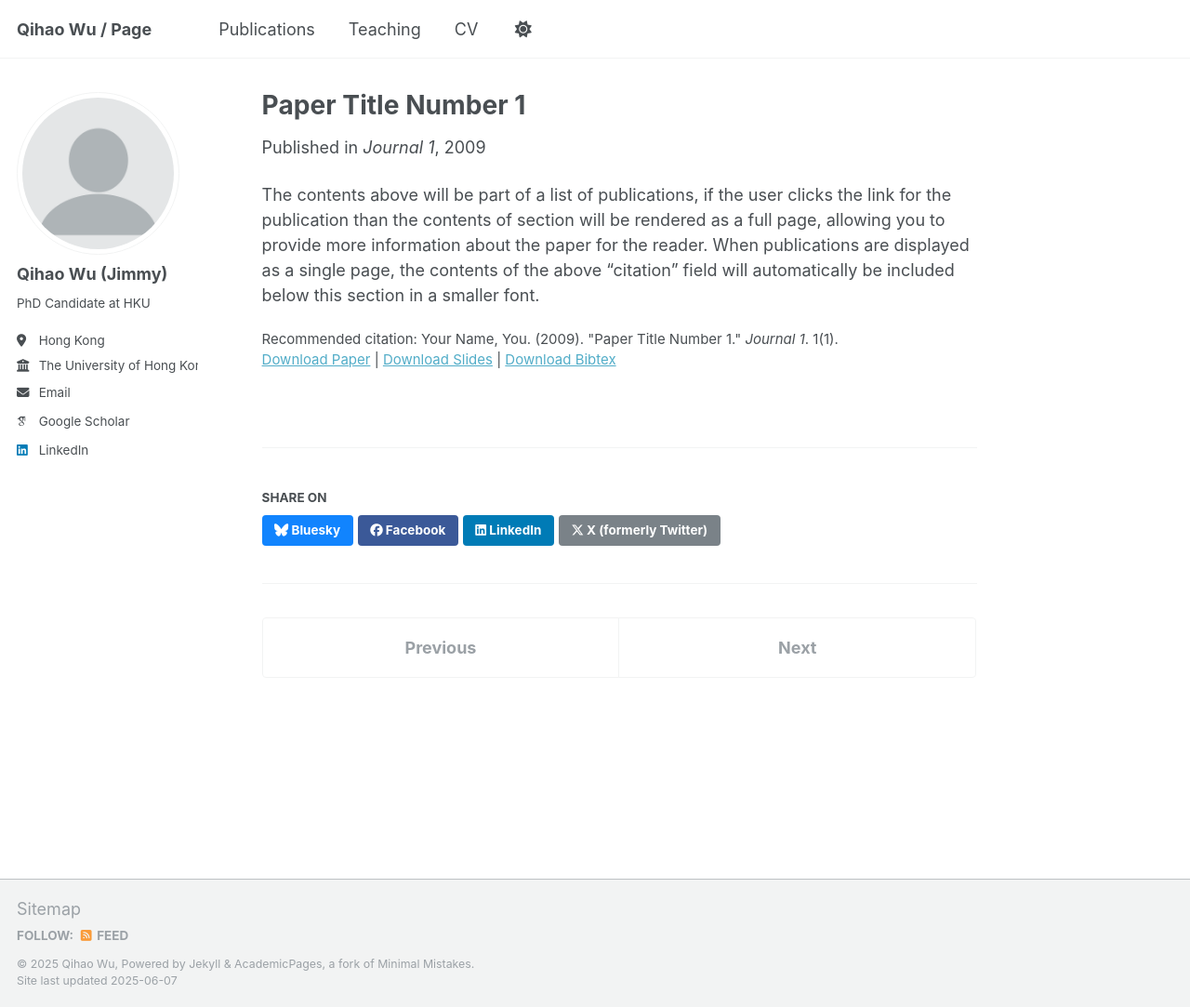
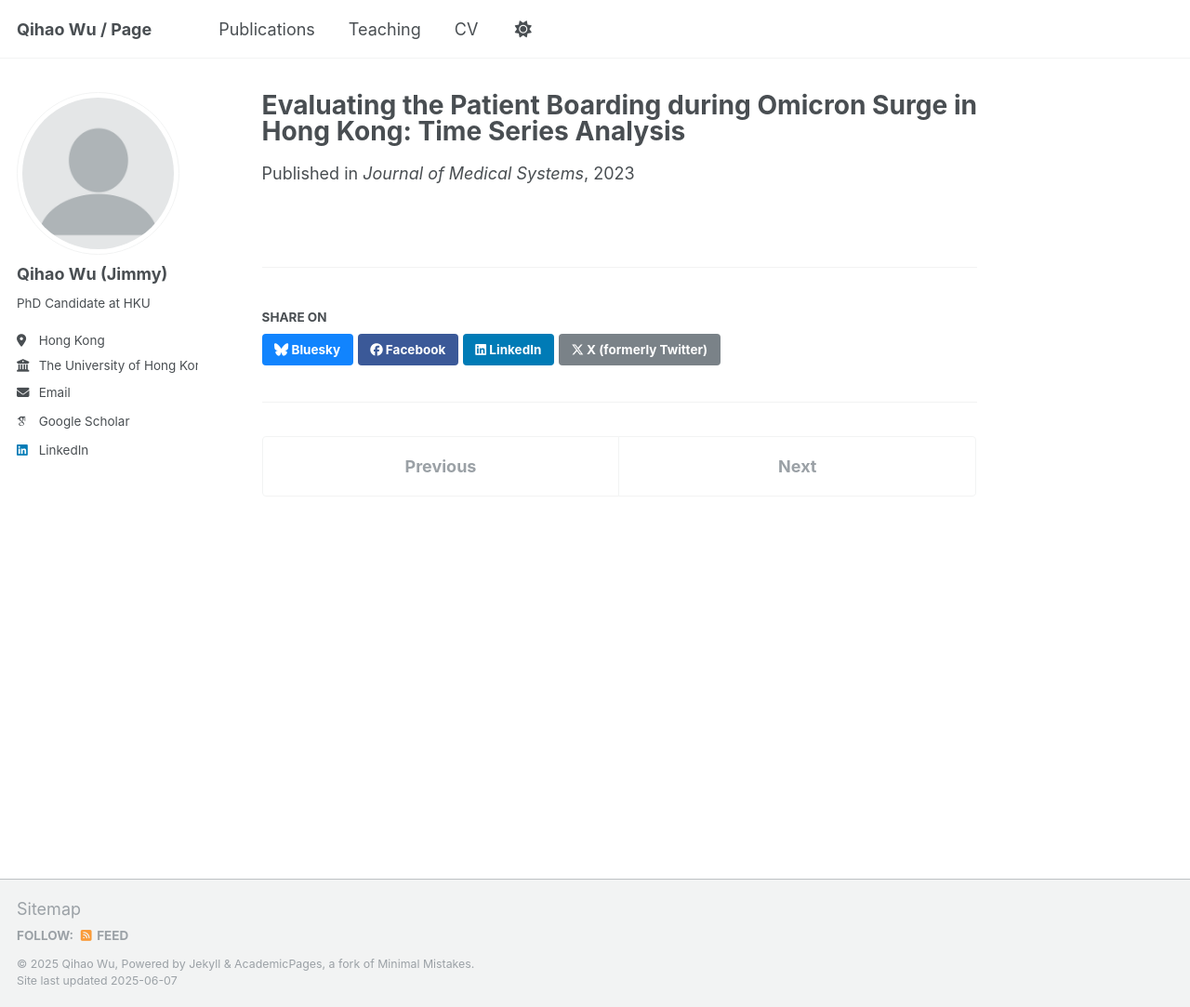
Before and after one commit to Qihao-Wu/bio, a Jekyll site: the page built from _publications/2009-10-01-paper-title-number-1.md, in a window 1280 px wide and 1083 px high. Shown: the whole window at 93% size. Built offline with Jekyll 4.4.1, drawn with Linux system fonts in a browser that asks for light colours; some web fonts are replaced.

Commit message:
Update 2009-10-01-paper-title-number-1.md

```diff
--- a/_publications/2009-10-01-paper-title-number-1.md
+++ b/_publications/2009-10-01-paper-title-number-1.md
@@ -1,14 +1,9 @@
 ---
-title: "Paper Title Number 1"
+title: "Evaluating the Patient Boarding during Omicron Surge in Hong Kong: Time Series Analysis"
 collection: publications
 category: manuscripts
-permalink: /publication/2009-10-01-paper-title-number-1
-excerpt: 'This paper is about the number 1. The number 2 is left for future work.'
-date: 2009-10-01
-venue: 'Journal 1'
-slidesurl: 'http://academicpages.github.io/files/slides1.pdf'
-paperurl: 'http://academicpages.github.io/files/paper1.pdf'
-bibtexurl: 'http://academicpages.github.io/files/bibtex1.bib'
-citation: 'Your Name, You. (2009). &quot;Paper Title Number 1.&quot; <i>Journal 1</i>. 1(1).'
+excerpt: with Sunny Ching-long Chan, Teddy Tai-loy Lee, Kevin Wang-leong So, Omar Wai-kiu Tsui, Yong-Hong Kuo, Timothy Hudson Rainer, and Abraham Ka-chung Wai
+date: 2023-07-18
+venue: 'Journal of Medical Systems'
+paperurl: 'https://link.springer.com/article/10.1007/s10916-023-01964-x'
 ---
-The contents above will be part of a list of publications, if the user clicks the link for the publication than the contents of section will be rendered as a full page, allowing you to provide more information about the paper for the reader. When publications are displayed as a single page, the contents of the above "citation" field will automatically be included below this section in a smaller font.
```
